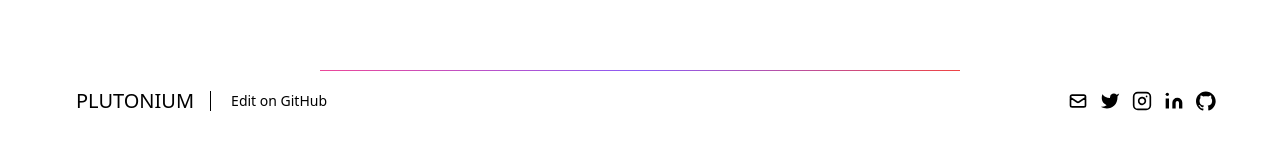
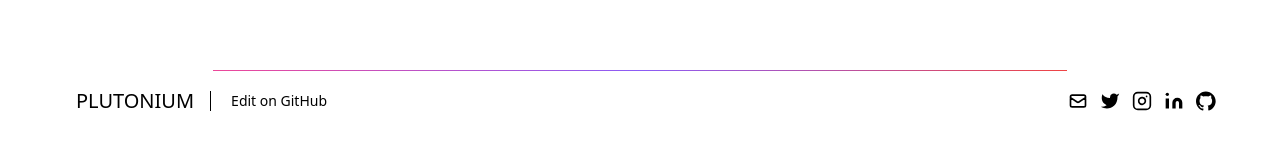
Before and after one commit to minor/plutonium, a Next.js app: page / in a window 1280 px wide. Shown: the part 4514-4658 px from the top of the page. Built offline with nearby package versions, Linux system fonts and the light colour scheme.

Commit message:
[:lipstick:] Footer [3]

```diff
--- a/components/Footer.js
+++ b/components/Footer.js
@@ -5,7 +5,7 @@
   const router = useRouter();
   return (
     <footer className="text-black dark:text-gray-300 body-font">
-      <div className="w-2/5 h-px mx-auto mt-5 mb-4 sm:w-11/12 md:w-9/12 lg:w-10/12 xl:w-1/2 bg-gradient-to-r from-pink-500 via-purple-500 to-red-500" />
+      <div className="w-2/5 h-px mx-auto mt-5 mb-4 sm:w-11/12 md:w-9/12 lg:w-10/12 xl:w-8/12 2xl:w-11/12 bg-gradient-to-r from-pink-500 via-purple-500 to-red-500" />
       <div className="container flex flex-col items-center px-5 pb-8 mx-auto lg:px-16 sm:flex-row">
         <Link href="/">
           <a className="flex items-center justify-center text-xl font-medium title-font md:ml-3 md:justify-start">
--- a/pages/index.js
+++ b/pages/index.js
@@ -56,7 +56,7 @@
               built-in dark-mode support, configured Next-SEO for the best SEO
               optimizations, and clean, organized, easy-to-edit code.
             </p>
-            <div className="mt-6 ml-6 text-center">
+            <div className="mt-6 text-center md:ml-6">
               <a
                 className="inline-flex items-center px-5 py-3 text-sm font-medium text-gray-300 transition duration-300 bg-black rounded hover:bg-gray-800 dark:hover:bg-gray-200 dark:text-gray-700 dark:bg-white"
                 aria-label="learn more"
```
